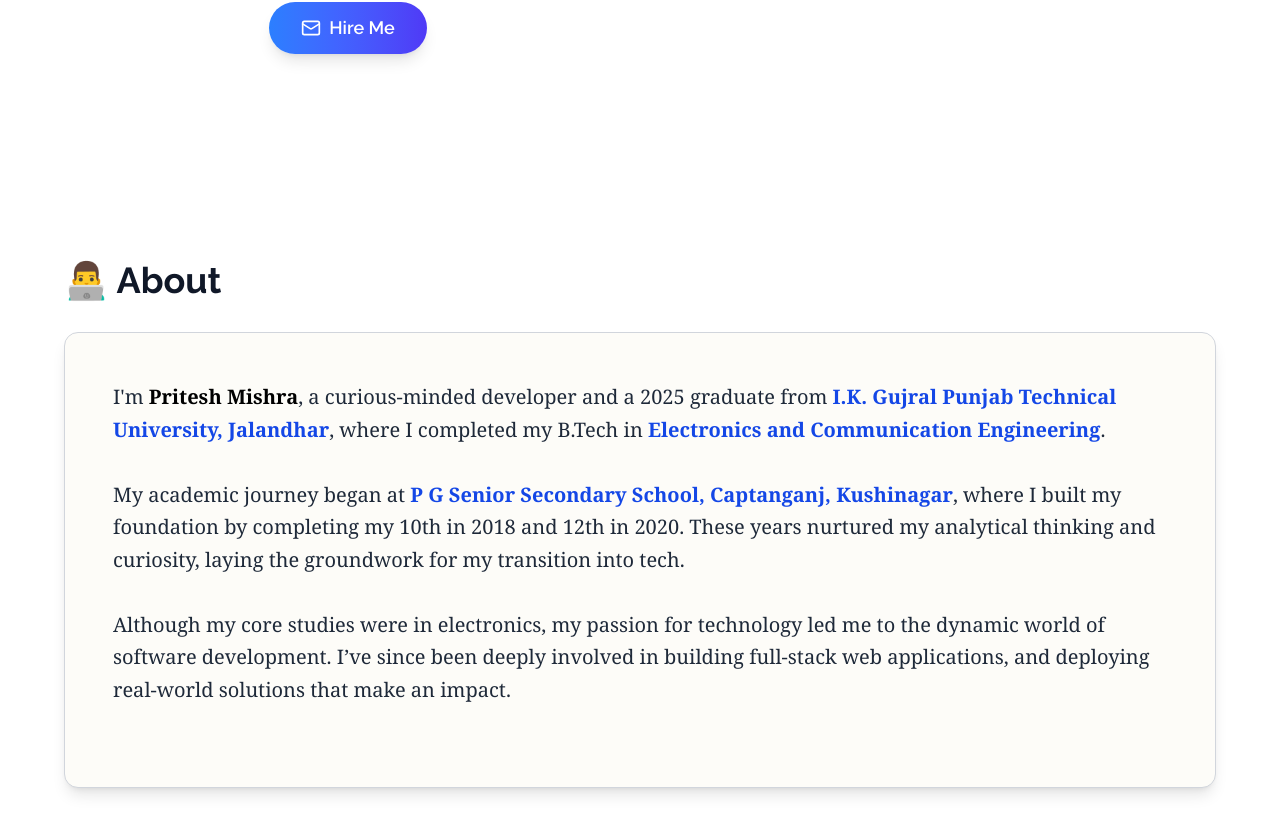
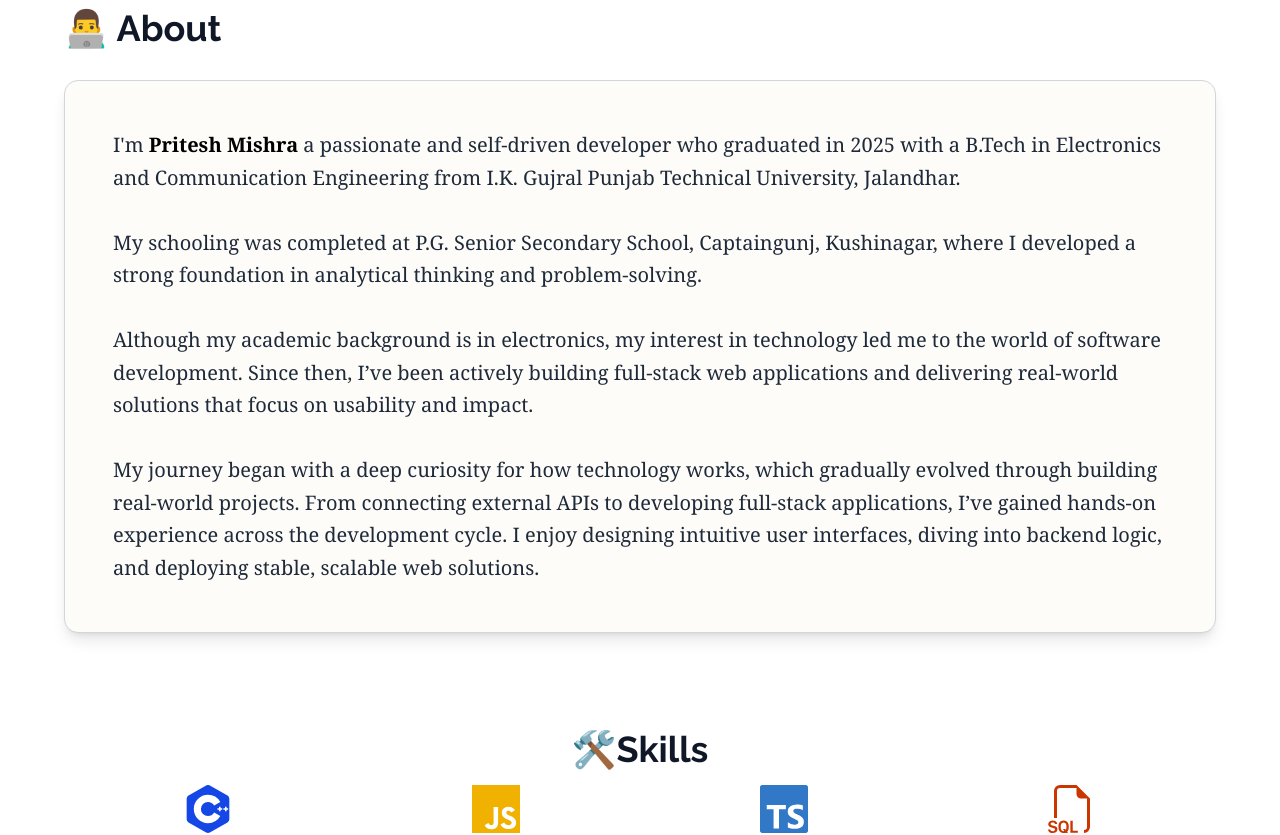
Before and after one commit to impriteshmishra/My_Portfolio, a Next.js app: page / in a window 1280 px wide. Shown: the part 660-1495 px from the top of the page. Built offline with nearby package versions, Linux system fonts and the light colour scheme; a web font is replaced by a local one.

Commit message:
ui enhancement

```diff
--- a/src/app/Home/page.jsx
+++ /dev/null
@@ -1,12 +0,0 @@
-import HeroSection from "@/components/Hero";
-import React from "react";
-
-function page() {
-  return (
-    <section id='home'>
-      <HeroSection />
-    </section>
-  );
-}
-
-export default page;
--- a/src/app/Projects/page.jsx
+++ /dev/null
@@ -1,12 +0,0 @@
-import ProjectCard from '@/components/ProjectCard'
-import React from 'react'
-
-function page() {
-  return (
-    <section id='project'>
-      <ProjectCard/>
-    </section>
-  )
-}
-
-export default page
--- a/src/app/Resume/pages.jsx
+++ /dev/null
@@ -1,12 +0,0 @@
-import Resume from "@/components/Resume";
-import React from "react";
-
-function pages() {
-  return (
-    <section className="flex justify-center items-center mt-10" id="resume">
-      <Resume />
-    </section>
-  );
-}
-
-export default pages;
--- a/src/app/Skills/page.jsx
+++ /dev/null
@@ -1,12 +0,0 @@
-import Skills from '@/components/Skills'
-import React from 'react'
-
-function page() {
-  return (
-    <section id='skills'>
-      <Skills/>
-    </section>
-  )
-}
-
-export default page
--- a/src/app/page.js
+++ b/src/app/page.js
@@ -16,12 +16,11 @@ import Footer from "@/components/Footer"
 
 export default function Page() {
   return (
-    <main className="min-h-screen bg-white text-gray-800">
+    <main className="min-h-screen bg-white text-gray-800 dark:bg-gray-900">
       <Navbar />
       <section id="home">
         <HeroSection />
       </section>
-
       <section id="about">
         <About />
       </section>
@@ -31,13 +30,13 @@ export default function Page() {
       <section id="project">
         <ProjectCard />
       </section>
+      <section id="contact">
+        <Contact />
+      </section>
       <section id="resume">
         <Resume />
       </section>
-       <section id="contact">
-        <Contact/>
-      </section>
-      <Footer/>
+      <Footer />
     </main>
   )
 }
--- a/src/components/About.jsx
+++ b/src/components/About.jsx
@@ -7,34 +7,17 @@ const About = () => {
         <h2 className="text-4xl font-bold text-gray-900 mb-4">👨‍💻 About</h2>
         <div className="bg-[#fdfcf8] p-8 md:p-12 rounded-xl shadow-lg max-w-full mx-auto mt-8 border border-gray-300 font-serif">
           <p className="text-xl text-gray-800 leading-relaxed">
-            I'm <span className="font-semibold text-black">Pritesh Mishra</span>
-            , a curious-minded developer and a 2025 graduate from{" "}
-            <span className="font-semibold text-blue-700">
-              I.K. Gujral Punjab Technical University, Jalandhar
-            </span>
-            , where I completed my B.Tech in{" "}
-            <span className="font-semibold text-blue-700">
-              Electronics and Communication Engineering
-            </span>
-            .
+            I'm <span className="font-semibold text-black">Pritesh Mishra </span>
+          a  passionate and self-driven developer who graduated in 2025 with a B.Tech in Electronics and Communication Engineering from I.K. Gujral Punjab Technical University, Jalandhar.
             <br />
             <br />
-            My academic journey began at{" "}
-            <span className="font-semibold text-blue-700">
-              P G Senior Secondary School, Captanganj, Kushinagar
-            </span>
-            , where I built my foundation by completing my 10th in 2018 and 12th
-            in 2020. These years nurtured my analytical thinking and curiosity,
-            laying the groundwork for my transition into tech.
+            My schooling was completed at P.G. Senior Secondary School, Captaingunj, Kushinagar, where I developed a strong foundation in analytical thinking and problem-solving.
             <br />
             <br />
-            Although my core studies were in electronics, my passion for
-            technology led me to the dynamic world of software development. I’ve
-            since been deeply involved in building full-stack web applications, and deploying real-world
-            solutions that make an impact.
+            Although my academic background is in electronics, my interest in technology led me to the world of software development. Since then, I’ve been actively building full-stack web applications and delivering real-world solutions that focus on usability and impact.
             <br />
             <br />
-
+           My journey began with a deep curiosity for how technology works, which gradually evolved through building real-world projects. From connecting external APIs to developing full-stack applications, I’ve gained hands-on experience across the development cycle. I enjoy designing intuitive user interfaces, diving into backend logic, and deploying stable, scalable web solutions.
           </p>
         </div>
       </div>
--- a/src/components/Footer.jsx
+++ b/src/components/Footer.jsx
@@ -23,7 +23,7 @@ const Footer = () => {
             <FaGithub />
           </a>
           <a
-            href="https://www.linkedin.com/in/impriteshmishra/"
+            href="https://www.linkedin.com/in/im-priteshmishra/"
             target="_blank"
             rel="noopener noreferrer"
             className="hover:text-white"
--- a/src/components/Hero.jsx
+++ b/src/components/Hero.jsx
@@ -38,7 +38,7 @@ export default function HeroSection() {
   return (
     <section
       key={key}
-      className="gap-4 relative min-h-screen flex flex-col md:flex-row items-center justify-between px-6 md:px-16 py-12  overflow-hidden w-full bg-white"
+      className="gap-4 relative  flex flex-col md:flex-row items-center justify-between px-6 md:px-16  overflow-hidden w-full bg-white mt-16"
       id="#/"
     >
       <div className="mt-10 md:mt-0 md:w-1/2 flex flex-col items-center justify-center text-center space-y-8 z-10">
--- a/src/components/Navbar.jsx
+++ b/src/components/Navbar.jsx
@@ -28,8 +28,8 @@ function Navbar() {
           <li><a href="#about" className="hover:text-blue-500">About</a></li>
           <li><a href="#skills" className="hover:text-blue-500">Skills</a></li>
           <li><a href="#projects" className="hover:text-blue-500">Projects</a></li>
+          <li><a href="#contact" className="hover:text-blue-500">Contact</a></li>
           <li><a href="#resume" className="hover:text-blue-500">Resume</a></li>
-          <li><a href="#contact" className="hover:text-blue-500">Contact</a></li>
         </ul>
 
         {/* Mobile Menu Button */}
--- a/src/components/Resume.jsx
+++ b/src/components/Resume.jsx
@@ -4,7 +4,7 @@ import { IoCloudDownloadOutline } from "react-icons/io5";
 
 function Resume() {
   return (
-    <section className="flex justify-center items-center mt-10" >
+    <section className="flex justify-center items-center mt-10" id="resume">
       <a
         href="/resume.pdf"
         download
```
